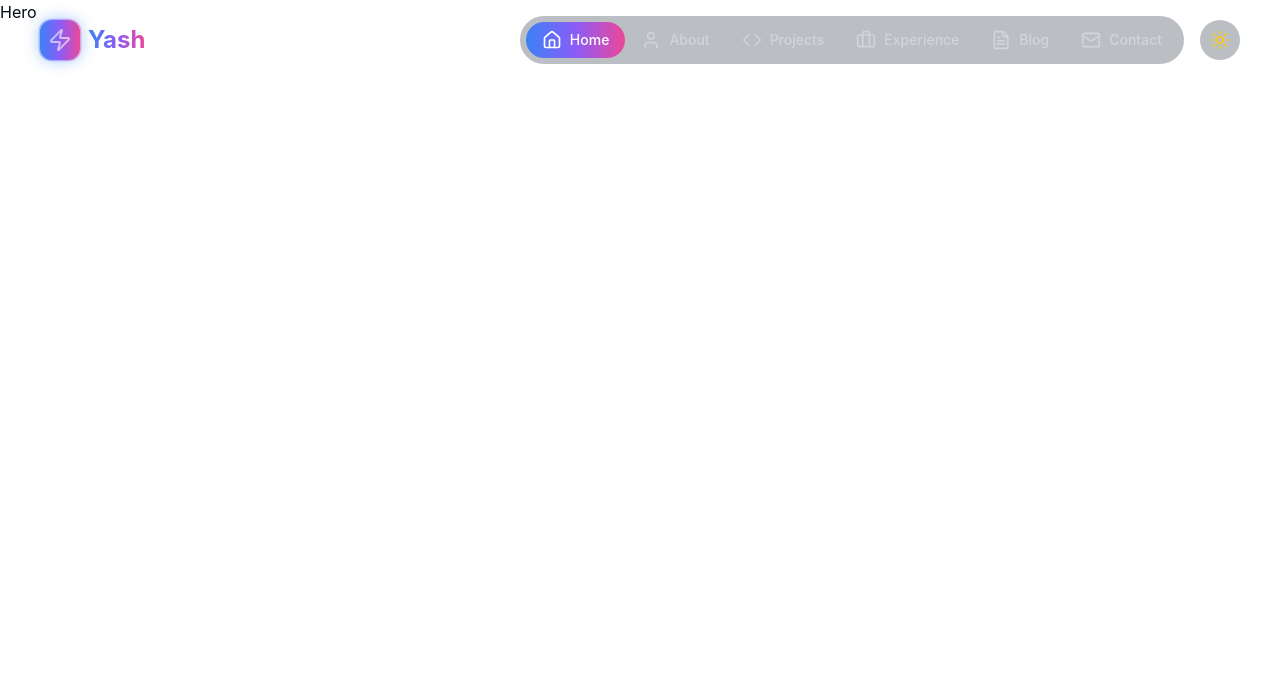
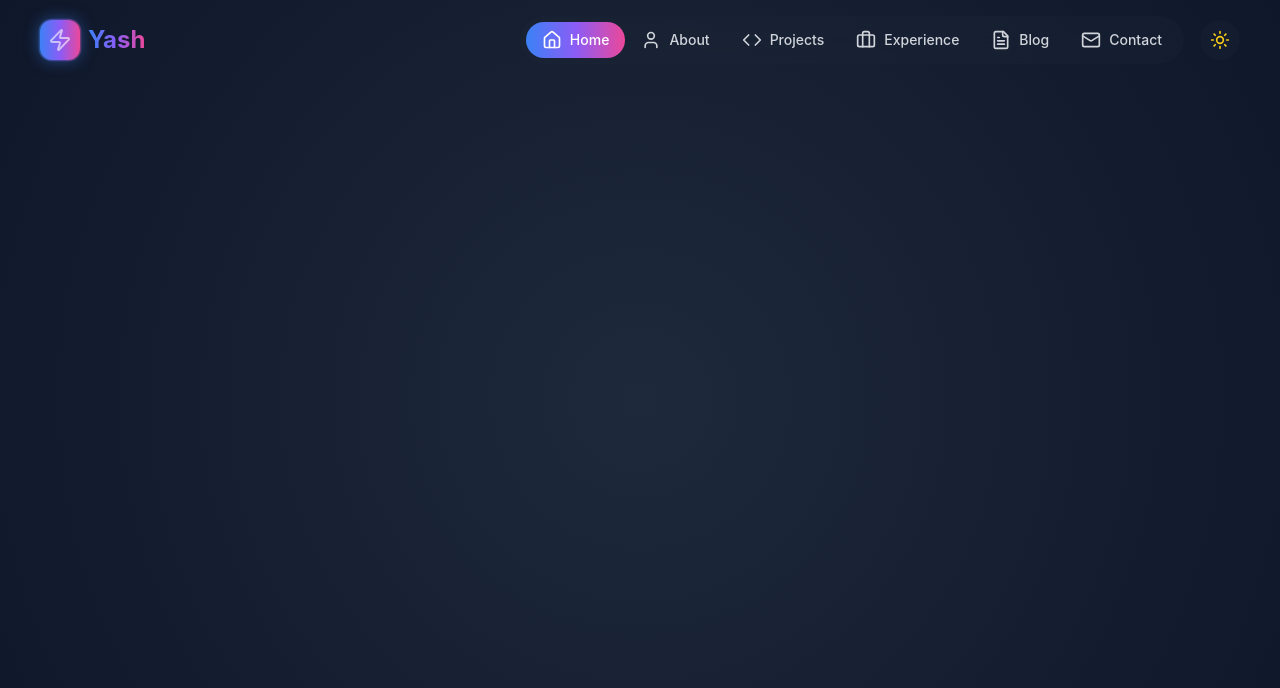
Before and after one commit to YashSakhareliya/Portfolio, a React (Vite) app: page / in a window 1280 px wide. Shown: the top 688 px of the page. Built offline with nearby package versions, Linux system fonts and the light colour scheme.

Commit message:
Hero Background Done

```diff
--- a/src/App.jsx
+++ b/src/App.jsx
@@ -17,7 +17,7 @@ function App() {
           <div className={`${darkMode ? 'dark' : ''} bg-white dark:bg-gray-950 text-gray-950 dark:text-gray-50`}>
             <Navbar />
 
-            <main>
+            <main className="w-full">
               <Hero />
             </main>
           </div>
--- a/src/components/Hero.jsx
+++ b/src/components/Hero.jsx
@@ -1,11 +1,38 @@
-import React from 'react'
+import React, { useEffect, useRef } from 'react'
+import { useDispatch, useSelector } from 'react-redux';
+import { toggleTheme } from '../stores/themeSlice';
+import { Moon, Sun, ArrowDown, Github, Linkedin, Twitter, CheckCircle } from 'lucide-react';
+
 
 const Hero = () => {
-  return (
-    <div>
-      Hero
-    </div>
-  )
+    const isDarkMode = useSelector((state) => state.theme.darkMode)
+    const dispatch = useDispatch()
+
+    return (
+        <div
+        className={`min-h-screen relative overflow-hidden ${isDarkMode
+            ? 'bg-dark-bg-primary text-white'
+            : 'bg-gray-50 text-gray-900'}
+            `}
+        >
+        {/* Background gradient image */}
+        <div
+        className={`absolute inset-0 ${
+          isDarkMode
+            ? 'bg-dark-radial'
+            : 'bg-gradient-to-br from-blue-50/30 to-purple-50/30'
+        }`}
+        />
+
+        {/* background particals */}
+        <div className='absolute inset-0 overflow-hidden pointer-events-none'>
+            {[...Array(20)].map((_,i) => {
+
+            })}
+
+        </div>
+        </div>
+    )
 }
 
 export default Hero
```
